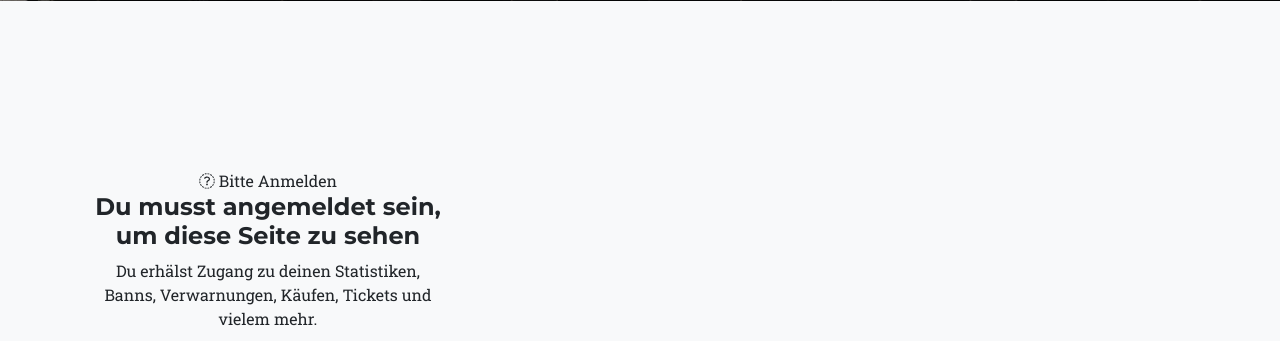
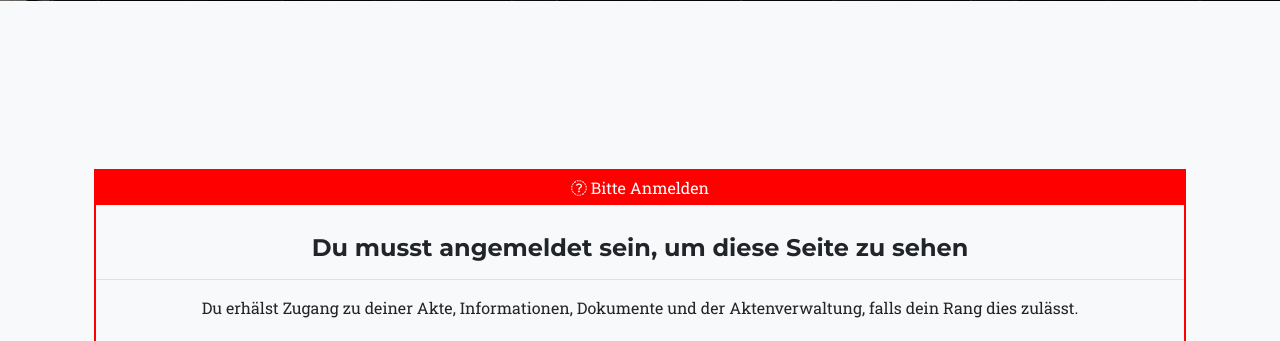
Before and after one commit to Timmaex/mg-mtf, a PHP site: page /akte.php in a window 1280 px wide. Shown: the part 471-812 px from the top of the page. Run offline with PHP 8.4, Linux system fonts and the light colour scheme; some libraries are stand-ins or nearby versions; some web fonts are replaced.

Commit message:
Update akte.php

```diff
--- a/akte.php
+++ b/akte.php
@@ -55,22 +55,40 @@
 
 
 
-<div class="container">
-			                        	<br><br><br>
+						<div class="container">
+			                <br><br><br>
                         	<div class="row">
-                        		<div class="col-md-4 col-md-offset-4 col-sm-6 col-sm-offset-3">
-                        			<div class="panel panel-danger">
-										<div class="panel-heading">
-											<i class="fas fa-sign-in"></i> Bitte Anmelden										</div>
+                        		<div style="border-color: red;" class="col-md-12 col-md-offset-4 col-sm-6 col-sm-offset-3">
+                        			<div class="panel panel-danger" style="border: 2px solid red;">
+										<div class="panel-heading text-white" style="background-color: red; padding: 5px;">
+											<i class="fa fa-sign-in "></i> Bitte Anmelden
+										</div>
 
 										<div class="panel-body text-center">
-											<h4 style="margin-top:0;" class="page-header">Du musst angemeldet sein, um diese Seite zu sehen</h4>Du erhälst Zugang zu deinen Statistiken, Banns, Verwarnungen, Käufen, Tickets und vielem mehr.										</div>
+											<h4 style="margin-top:0;" class="page-header"><br>Du musst angemeldet sein, um diese Seite zu sehen</h4>
+												<hr> </hr>
+											Du erhälst Zugang zu deiner Akte, Informationen, Dokumente und der Aktenverwaltung, falls dein Rang dies zulässt.
+											<br>
+											<br>
+
+									            <?php
+									            	$button = array();
+
+													$buttonstyle = "square";
+													$button['rectangle'] = "01";
+													$button['square'] = "02";
+													$button = "<a href='login.php?login=true'><img src='https://steamcommunity-a.akamaihd.net/public/images/signinthroughsteam/sits_".$button[$buttonstyle].".png'></a>";
+
+													echo $button;
+									            ?>
+									        <br>
+									        <br>
+
+										</div>
 									</div>
                         		</div>
                         	</div>
-
-							<br><br>
-								</div>
+						</div>
 
 
 
@@ -79,16 +97,6 @@
 
 
 
-			            <?php
-			            	$button = array();
-
-							$buttonstyle = "square";
-							$button['rectangle'] = "01";
-							$button['square'] = "02";
-							$button = "<a href='login.php?login=true'><img src='https://steamcommunity-a.akamaihd.net/public/images/signinthroughsteam/sits_".$button[$buttonstyle].".png'></a>";
-
-							echo $button;
-			            ?>
 			        </div>
 			    </div>
 
```
